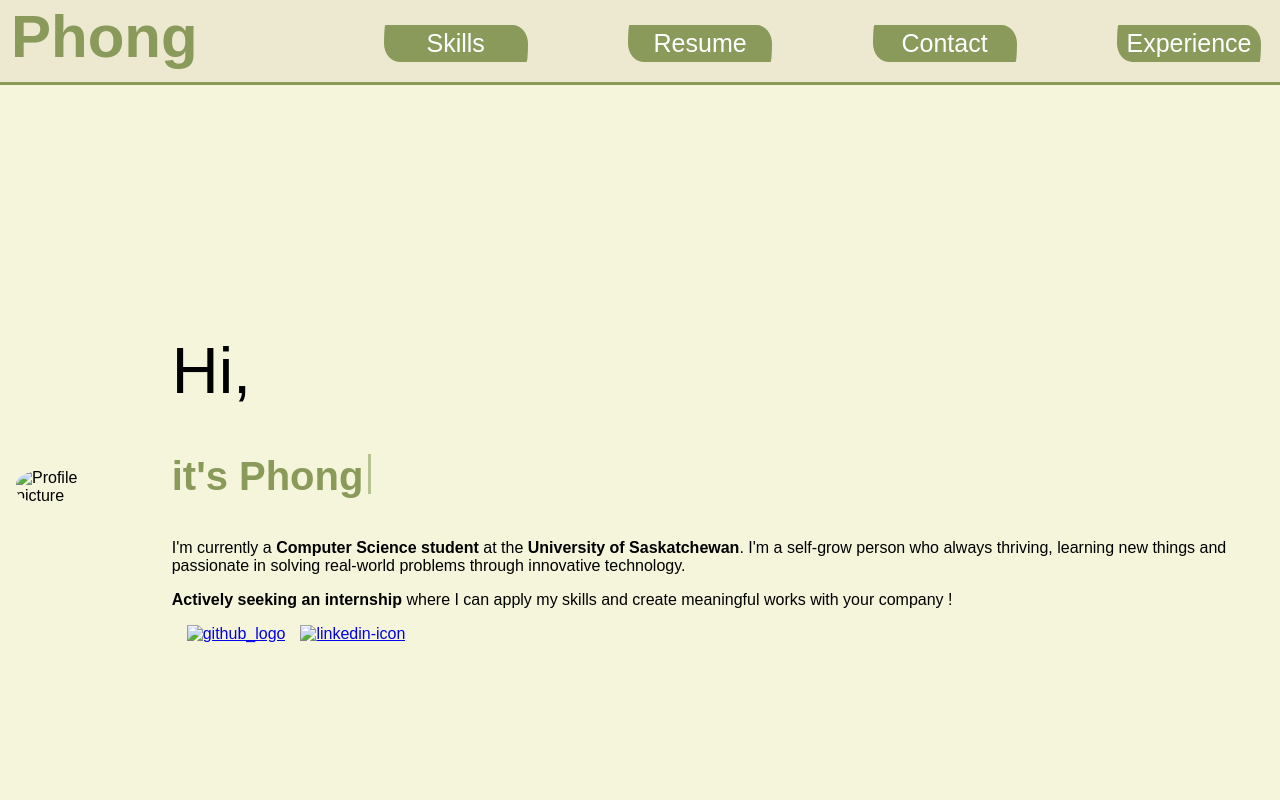
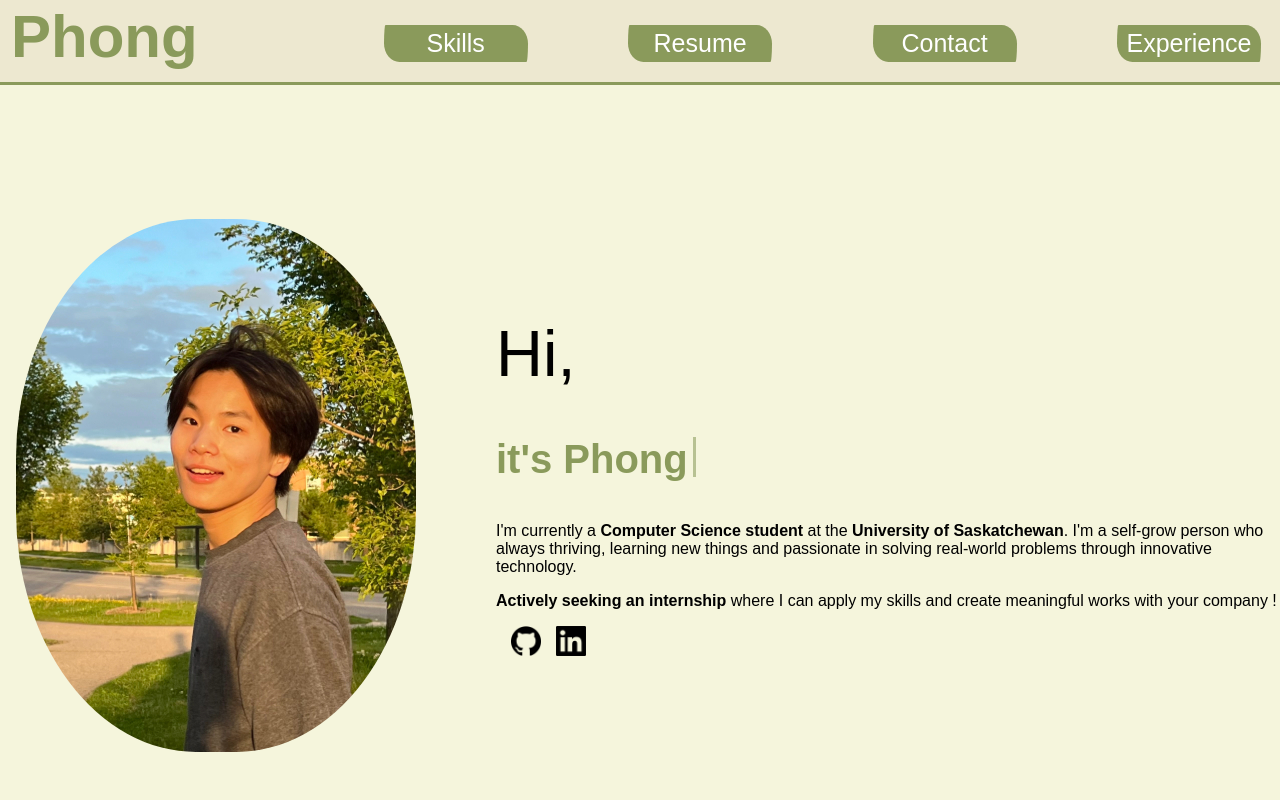
Before and after one commit to NaronSSS/website-porfolio, a plain HTML site: page index.html in a window 1280 px wide. Shown: the top 800 px of the page. Drawn offline with Linux system fonts and the light colour scheme.

Commit message:
Update index.html

```diff
--- a/index.html
+++ b/index.html
@@ -19,7 +19,7 @@
 
     <section class = "main_body">
         <div class= "profile_pic">
-            <img src="images/profile_pic.jpg" alt="Profile picture">
+            <img src="profile_pic.jpg" alt="Profile picture">
         </div>
 
         <div class = "home_content">
@@ -32,8 +32,8 @@
             </div>
 
             <div class = "connect_info">
-                <a href="https://github.com/NaronSSS"><img src="images/github_logo.png" alt="github_logo"></a>
-                <a href="https://www.linkedin.com/in/david-nguyen-27959220b/"><img src="images/linkedin-icon.png" alt="linkedin-icon"></a>
+                <a href="https://github.com/NaronSSS"><img src="github_logo.png" alt="github_logo"></a>
+                <a href="https://www.linkedin.com/in/david-nguyen-27959220b/"><img src="linkedin-icon.png" alt="linkedin-icon"></a>
             </div>
         </div>
     </section>
```
